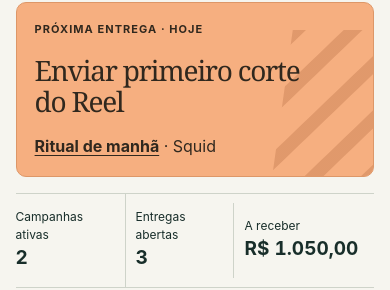
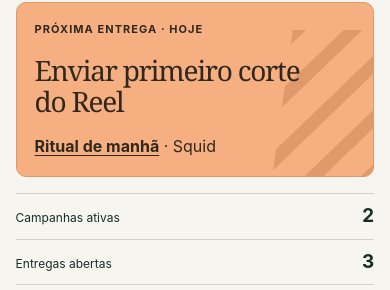
Before and after one commit to j-c-fstk-dev/pauta-creator, a plain HTML site: page public/index.html in a window 390 px wide. Shown: the part 212-502 px from the top of the page. Drawn offline with Linux system fonts and the light colour scheme.

Commit message:
Organiza totais financeiros em linhas em telas estreitas

```diff
--- a/public/style.css
+++ b/public/style.css
@@ -458,3 +458,9 @@ footer {
   .brand img { width: 28px; }
   .space select { font-size: 13px; padding: 7px 4px; }
 }
+
+@media (max-width: 520px) {
+  .summary { grid-template-columns: 1fr; }
+  .metric, .metric + .metric { padding: 8px 0; display: flex; justify-content: space-between; align-items: baseline; gap: 8px; border-left: 0; }
+  .metric + .metric { border-top: 1px solid var(--line); }
+}
```
